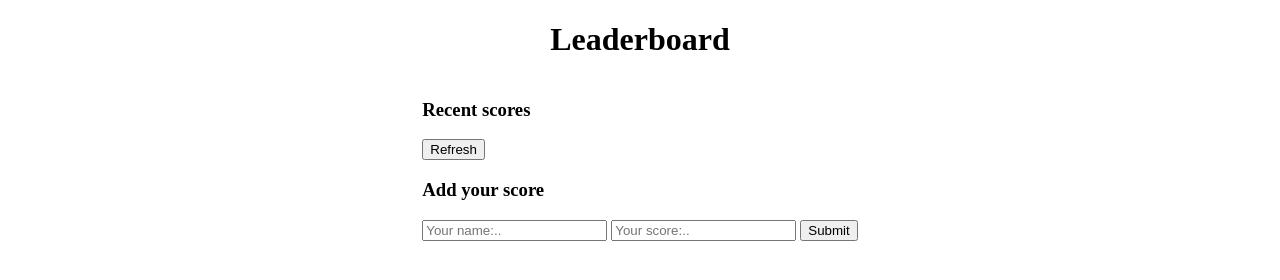
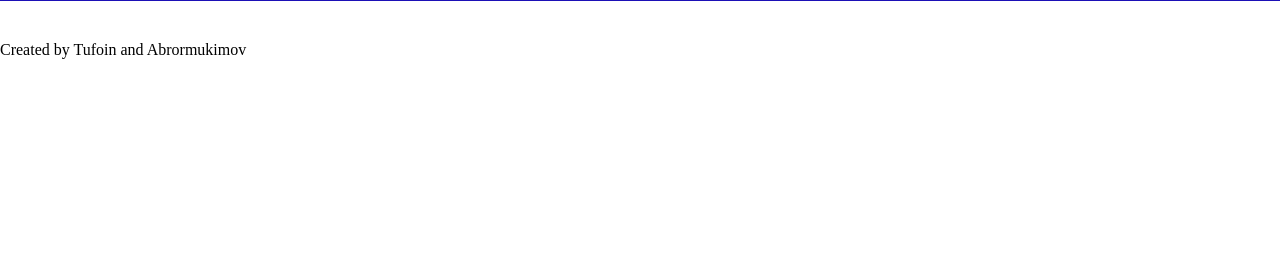
Before and after one commit to abrormukimov/movie-board, a website built with webpack: page src/template.html in a window 1280 px wide. Built offline with nearby package versions, Linux system fonts and the light colour scheme; a web font is replaced by a local one.

Commit message:
add footer

```diff
--- a/src/style.css
+++ b/src/style.css
@@ -1,15 +1,14 @@
 @import url('https://fonts.googleapis.com/css2?family=Fascinate&family=Permanent+Marker&display=swap');
 @import url('https://fonts.googleapis.com/css2?family=Permanent+Marker&display=swap');
 
-html,
-body {
+*,
+*::after,
+*::before {
   padding: 0;
   margin: 0;
-  border: none;
-  box-sizing: border-box;
-  display: flex;
-  flex-direction: column;
-  align-items: center;
-  justify-content: center;
-  font-family: 'Source Serif Pro', serif;
 }
+
+.footer {
+  border-top: 1px solid rgb(27, 16, 182);
+  padding-block: 2.5rem;
+}
--- a/src/template.html
+++ b/src/template.html
@@ -5,34 +5,19 @@
     <meta name="viewport" content="width=device-width, initial-scale=1.0">
     <link href="https://fonts.googleapis.com/css2?family=Source+Serif+Pro:wght@600&display=swap" rel="stylesheet">
     <script src="https://kit.fontawesome.com/63ff2cfeab.js" crossorigin="anonymous"></script>
-  <title>To do List</title>
+  <title>Delicious menu</title>
 </head>
 <body>
-  <div id="title">
-    <h1>
-      Leaderboard
-    </h1>
-  </div>
-  <div id="container">
-    <div id="table-leaderboard">
-      <div class="btn-container">
-        <h3 class="recenth3">Recent scores</h3>
-        <input type="button" value="Refresh" id="refresh">
-      </div>
-      <div id="points">
-      </div>
-    </div>
+  <header class="header">
+    <div class="logo"></div>
+    <div class="item1"></div>
+    <div class="item2"></div>
+  </header>
+  <main>
 
-    <div id="add-score">
-      <h3 class="addscore">Add your score</h3>
-      <div id="input-container">
-        <div id="inputs">
-          <input type="text" name="name" id="name" placeholder="Your name:..">
-          <input type="number" name="score" id="score" placeholder="Your score:.." max="500" >
-          <input type="button" value="Submit" id="submit">
-        </div>
-      </div>
-    </div>
-  </div>
+  </main>
+  <footer>
+    <p class="footer">Created by Tufoin and Abrormukimov</p>
+  </footer>
 </body>
 </html>
```
Also changed, not shown: dist/index.html, dist/main.js.
